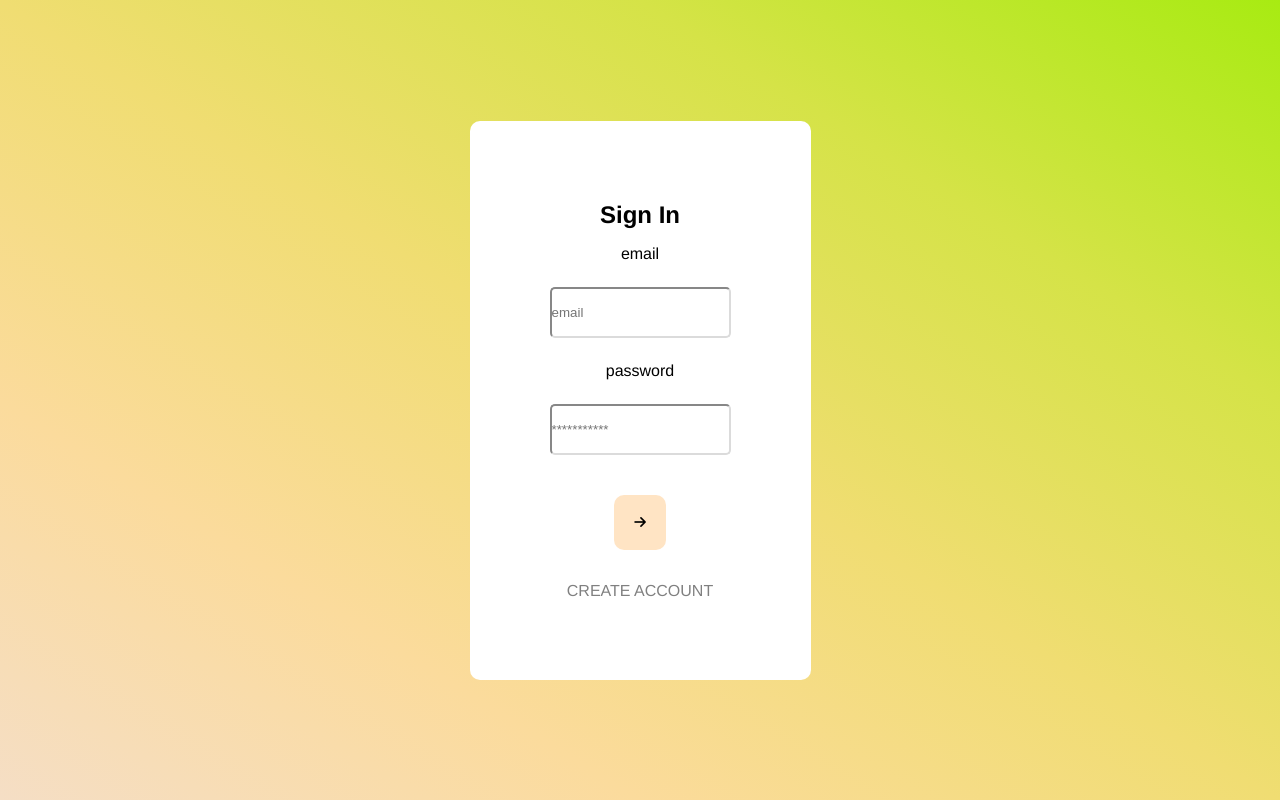
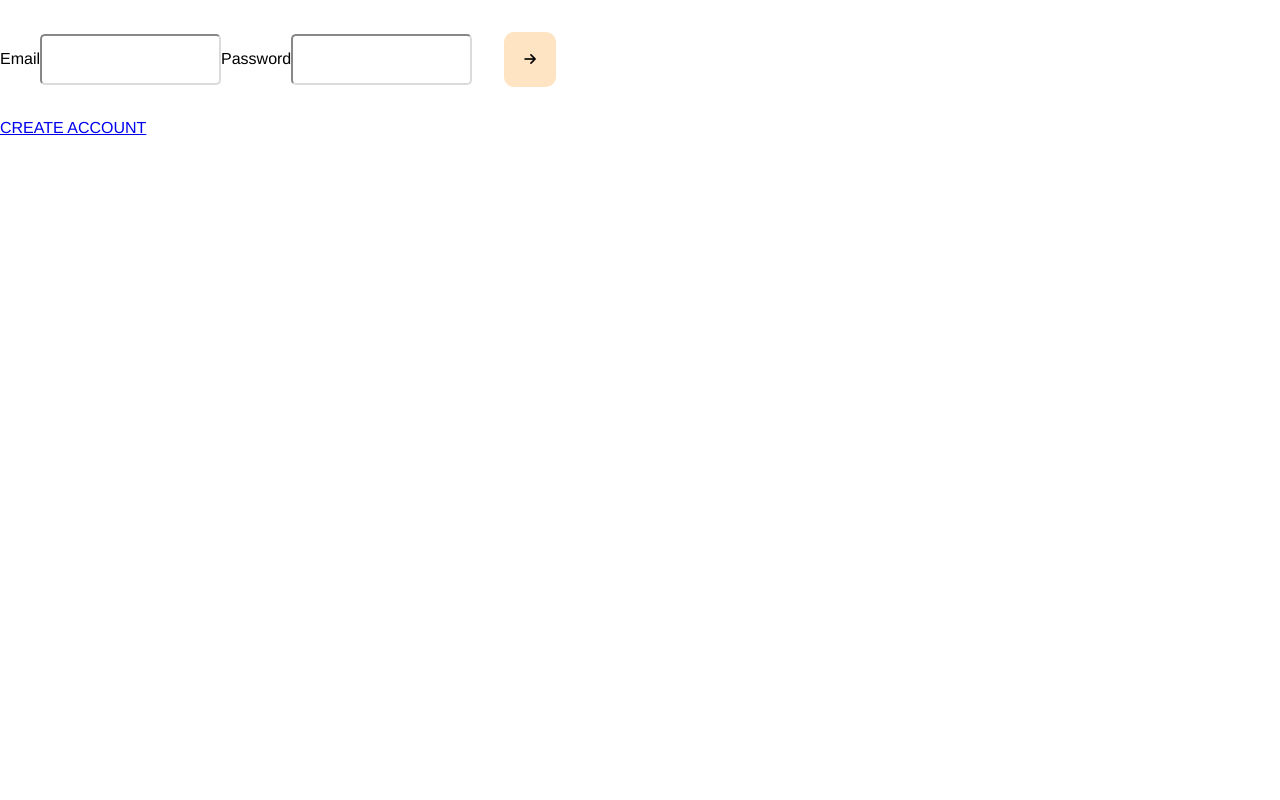
Before and after one commit to WAHJADAI/e-commerce-app, a React (Vite) app: page /SignIn in a window 1280 px wide. Built offline with nearby package versions, Linux system fonts and the light colour scheme; a web font is replaced by a local one.

Commit message:
edit FormTemplate

```diff
--- a/src/components/FormTemplate.tsx
+++ b/src/components/FormTemplate.tsx
@@ -1,25 +1,67 @@
-import React from "react";
+import React, { useId, useState } from "react";
+import { Link } from "react-router-dom";
 import styled from "styled-components";
 
-type Props = {};
+type FormTemplatePropTypes = {
+  title: string;
+  onSummit: (emil: string, password: string) => void;
+};
 
-function FormTemplate({}: Props) {
+type UserAuthenticateType = {
+  email: string;
+  password: string;
+};
+
+function FormTemplate({ title, onSummit }: FormTemplatePropTypes) {
+  const emailId = useId();
+  const passwordId = useId();
+
+  const [useAuthenticate, setUseAuthenticate] = useState<UserAuthenticateType>({
+    email: "",
+    password: "",
+  });
+
   return (
     <div>
       <div>
-        <title>SignIN</title>
+        <title>{title}</title>
       </div>
-      <form>
-        <label htmlFor='email'>
+      <form
+        onSubmit={(e) => {
+          e.preventDefault();
+          onSummit(useAuthenticate.email, useAuthenticate.password);
+        }}
+      >
+        <label htmlFor={emailId}>
           Email
-          <input type='email' id='email' name='' />
+          <input
+            type={emailId}
+            id={emailId}
+            name=''
+            required
+            value={useAuthenticate.email}
+            onChange={(e) => {
+              setUseAuthenticate((prev) => ({ ...prev, email: e.target.value }));
+            }}
+          />
         </label>
 
-        <label htmlFor='password'>
+        <label htmlFor={passwordId}>
           Password
-          <input type='password' id='password' name='' />
+          <input
+            type={passwordId}
+            id={passwordId}
+            name=''
+            required
+            value={useAuthenticate.password}
+            onChange={(e) => setUseAuthenticate((prev) => ({ ...prev, password: e.target.value }))}
+          />
         </label>
+        <button type='submit'>
+          <i className='fa-solid fa-arrow-right'></i>
+        </button>
       </form>
+      <Link to='/SignUp'>CREATE ACCOUNT</Link>
     </div>
   );
 }
--- a/src/pages/SignIn.tsx
+++ b/src/pages/SignIn.tsx
@@ -1,25 +1,11 @@
 import React from "react";
-import { Link } from "react-router-dom";
-import "pages/SignIn.css";
+import FormTemplate from "components/FormTemplate";
+import styled from "styled-components";
 
 function SignIn() {
   return (
-    <div className='SignInPage'>
-      <div className='SignIn'>
-        <h2>Sign In</h2>
-        <form className='SignInForm'>
-          <label htmlFor='email'>email</label>
-          <input type='email' placeholder='email' id='email' name='email' />
-          <label htmlFor='password'>password</label>
-          <input type='password' placeholder='***********' id='password' name='password' />
-          <button type='submit'>
-            <i className='fa-solid fa-arrow-right'></i>
-          </button>
-        </form>
-        <Link to='/SignUp' className='LinkSignUp'>
-          CREATE ACCOUNT
-        </Link>
-      </div>
+    <div>
+      <FormTemplate></FormTemplate>
     </div>
   );
 }
```
